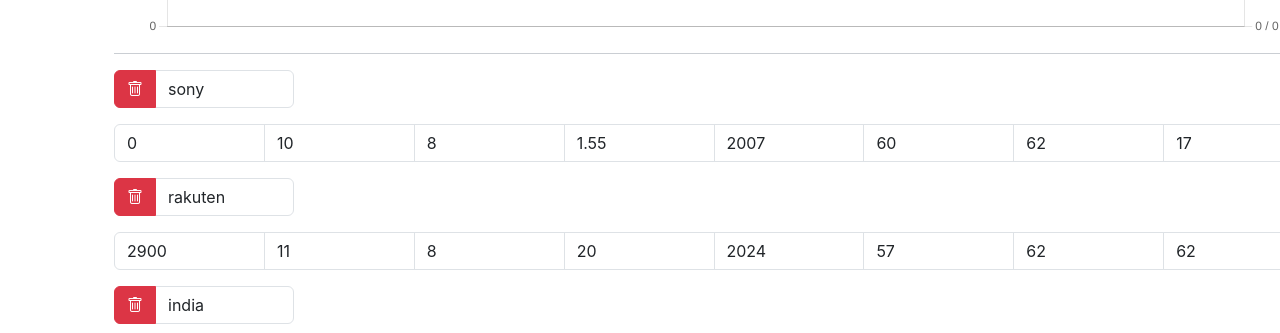
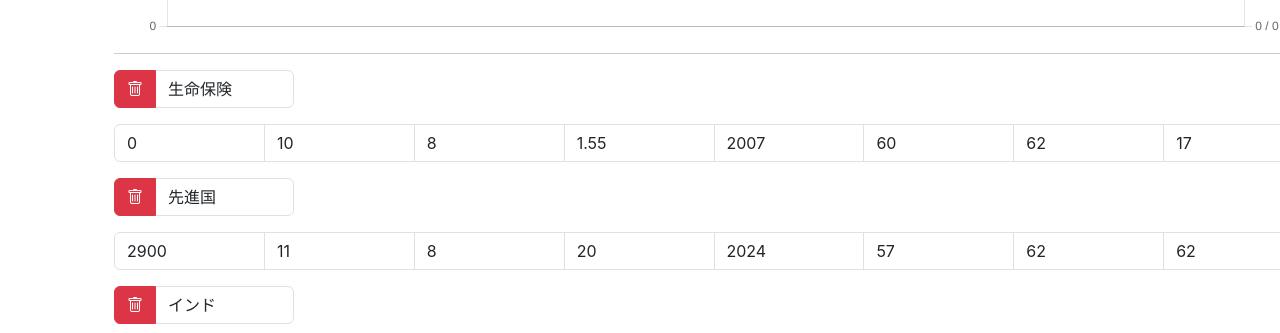
Before and after one commit to boneandrea/asset-simulation, a Vue app in the folder front/: page / in a window 1280 px wide. Shown: the part 619-952 px from the top of the page. Built offline with nearby package versions, Linux system fonts and the light colour scheme.

Commit message:
初期データ分離

```diff
--- a/front/src/components/Simulator.vue
+++ b/front/src/components/Simulator.vue
@@ -24,45 +24,12 @@
 })
 import { ref, onMounted } from 'vue'
 import { Chart, registerables } from 'chart.js'
+import defaultItems from './items.js'
 import Input from './Input.vue'
 Chart.register(...registerables)
 
 const BONE_AT = 1973
-const items = ref([
-	{
-		name: 'sony',
-		rate1: 10,
-		rate2: 8,
-		start_year: 2007,
-		asset_start: 0,
-		pay_per_month: 1.55,
-		withdraw: 17,
-		year_change_rate: 62,
-		end_age: 60,
-	},
-	{
-		name: 'rakuten',
-		rate1: 11,
-		rate2: 8,
-		start_year: 2024,
-		asset_start: 2900,
-		pay_per_month: 20,
-		withdraw: 62,
-		year_change_rate: 62,
-		end_age: 57,
-	},
-	{
-		name: 'india',
-		rate1: 30,
-		rate2: 8,
-		asset_start: 50,
-		start_year: 2024,
-		pay_per_month: 10,
-		withdraw: 39,
-		year_change_rate: 62,
-		end_age: 57,
-	},
-])
+const items = ref(defaultItems)
 const graphData = ref({
 	labels: [],
 	datasets: [],
@@ -224,6 +191,7 @@
 					.forEach((e, i) => {
 						// 自グラフ
 						graphData.value.datasets[index].data[labels.indexOf(e.year)] = e.asset
+
 						// total
 						graphData.value.datasets[SUM_GRAPH_INDEX].data[i] =
 							(graphData.value.datasets[SUM_GRAPH_INDEX].data[i] ?? 0) + e.asset
--- /dev/null
+++ b/front/src/components/items.js
@@ -0,0 +1,36 @@
+const defaultItems = [
+	{
+		name: '生命保険',
+		rate1: 10,
+		rate2: 8,
+		start_year: 2007,
+		asset_start: 0,
+		pay_per_month: 1.55,
+		withdraw: 17,
+		year_change_rate: 62,
+		end_age: 60,
+	},
+	{
+		name: '先進国',
+		rate1: 11,
+		rate2: 8,
+		start_year: 2024,
+		asset_start: 2900,
+		pay_per_month: 20,
+		withdraw: 62,
+		year_change_rate: 62,
+		end_age: 57,
+	},
+	{
+		name: 'インド',
+		rate1: 30,
+		rate2: 8,
+		asset_start: 50,
+		start_year: 2024,
+		pay_per_month: 10,
+		withdraw: 39,
+		year_change_rate: 62,
+		end_age: 57,
+	},
+]
+export default defaultItems
```
